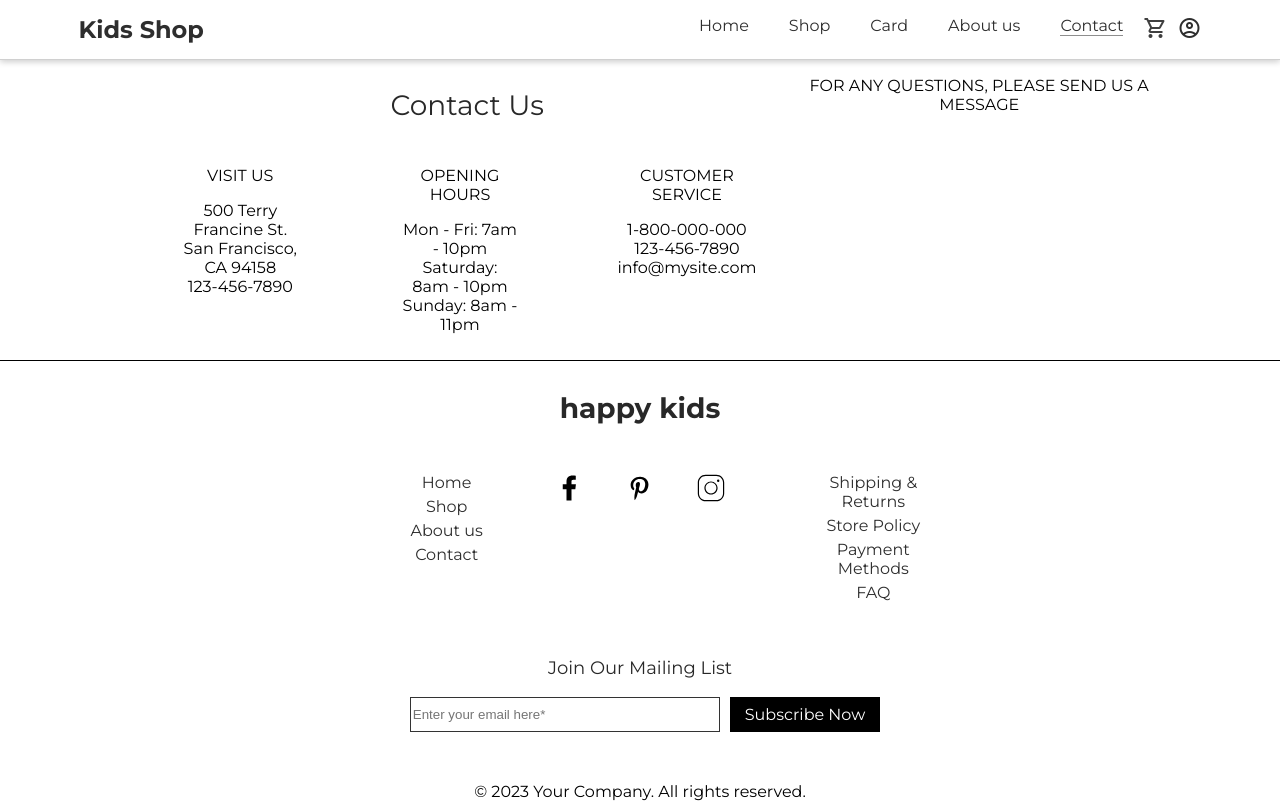
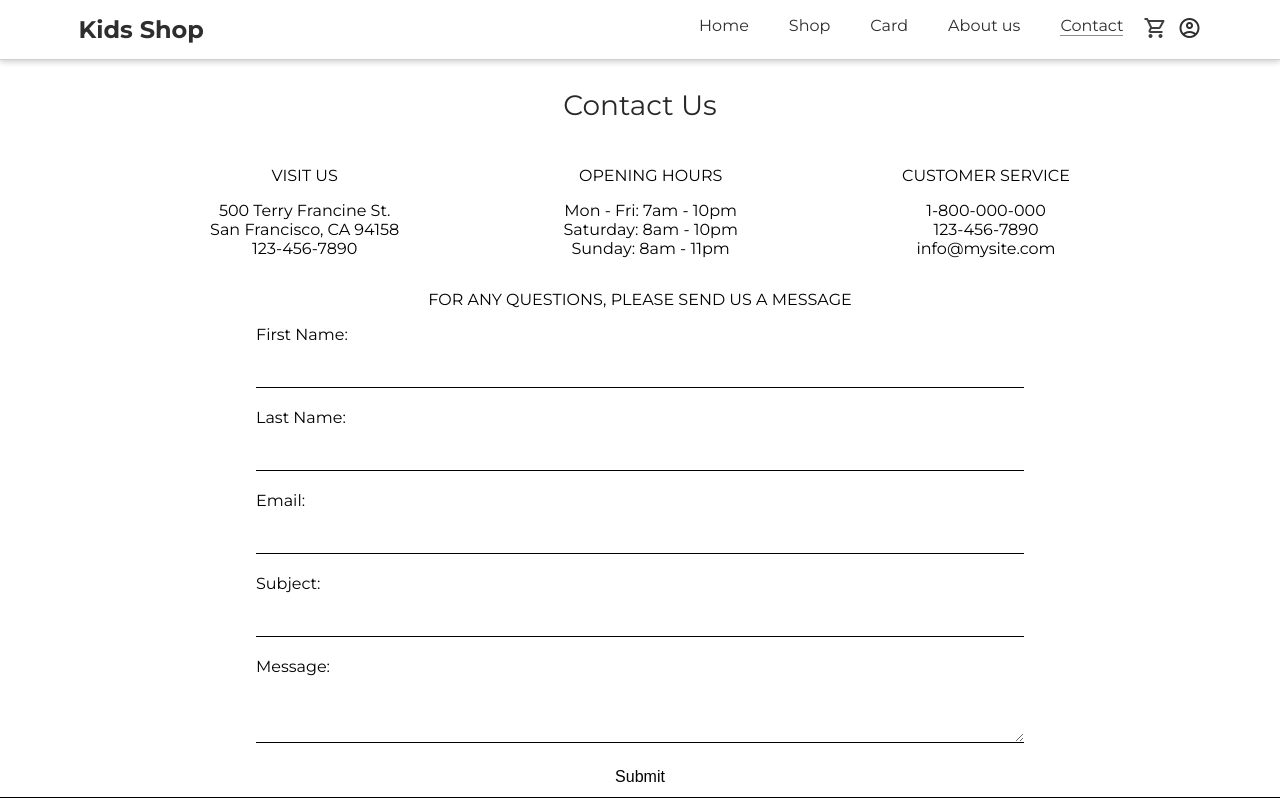
Before and after one commit to maksymskvr1324/Shop_kids, a React (Create React App) app: page /Contact in a window 1280 px wide. Shown: the top 803 px of the page. Built offline with nearby package versions, Linux system fonts and the light colour scheme.

Commit message:
Додав верстку на сторінку Contact

```diff
--- a/src/css/contact.css
+++ b/src/css/contact.css
@@ -1,13 +1,13 @@
-.contact{
-    max-width: 80%;
+.contact_us{
+    width: 80%;
     margin: 0 auto;
+    text-align: center;
+}
 
-}
+
 
 .contact-info{
     display: flex;
-    text-align: center;
-    margin: 0 auto;
 }
 
 .cont_toitle{
@@ -21,10 +21,119 @@
 .opening-hours,
 .customer-service {
   padding: 0px 50px 0px 50px;
+  margin: 0 auto;
 }
 
 
 .contact_form{
+    width: 60%;
+    margin: 0 auto;
+    display: flex;
+    flex-direction: column;
+    justify-content: center;
+}
+.contact_form p{
     text-align: center;
+}
+
+
+.inp_name input {
+    margin-bottom: 20px;
+    padding: 10px;
+    font-size: 20px;
+    width: 100%;
+    border: none;
+    border-bottom: 1px solid black;
+}
+
+.inp_name input:hover{
+    border-bottom: 2px solid black;
+}
+
+.inp_name input:focus {
+    outline: none;
+    border-bottom: 2px solid black;
+}
+
+
+.email input{
+    padding: 10px;
+    font-size: 20px;
+    margin-bottom: 20px;
+    width: 100%;
+    border: none;
+    border-bottom: 1px solid black;
+}
+
+.email input:hover{
+    border-bottom: 2px solid black;
+}
+
+.email input:focus {
+    outline: none;
+    border-bottom: 2px solid black;
+}
+
+
+.subject input{
+    padding: 10px;
+    font-size: 20px;
+    margin-bottom: 20px;
+    width: 100%;
+    border: none;
+    border-bottom: 1px solid black;
+}
+
+.subject input:hover{
+    border-bottom: 2px solid black;
+
+}
+
+.subject input:focus {
+    outline: none;
+    border-bottom: 2px solid black;
+}
+
+
+.message textarea {
+    padding: 10px;
+    font-size: 20px;
+    width: 100%;
+    border: none;
+    border-bottom: 1px solid black;
+}
+
+.message textarea:hover {
+    border-bottom: 2px solid black;
+}
+
+.message textarea:focus {
+    outline: none;
+    border-bottom: 2px solid black;
+}
+
+
+.contact_form button{
+    border: none;
+    background-color: #fff;
+    font-size: 16px;
+    margin-top: 20px
+}
+
+.contact_form button:hover{
+    color: red;
+    transition: 0.5s;
+}
+
+.button_sub{
     align-items: center;
 }
+
+
+
+.button_sub {
+    margin-top: 20px;
+    border: none;
+    background-color: #fff;
+    font-size: 16px;
+}
--- a/src/pages/Contact.tsx
+++ b/src/pages/Contact.tsx
@@ -5,7 +5,6 @@ export default function Conctact(){
     return(
         <>
             <Navbar/>
-            <div className="contact">
                 <div className="contact_us">
                     <p className="cont_toitle">Contact Us</p>
                     <div className="contact-info">
@@ -42,9 +41,28 @@ export default function Conctact(){
                     <div className="contact_title">
                         <p>FOR ANY QUESTIONS, PLEASE SEND US A MESSAGE</p>
                     </div>
+                    <div className="inp_name">
+                        <label htmlFor="fname">First Name:</label>
+                        <input type="text" id="fname" name="fname" />
+
+                        <label htmlFor="lname">Last Name:</label>
+                        <input type="text" id="lname" name="lname" />
+                    </div>
+                    <div className="email">
+                        <label htmlFor="email">Email:</label>
+                        <input/>
+                    </div>
+                    <div className="subject">
+                        <label htmlFor="subject">Subject:</label>
+                        <input/>
+                    </div>
+                    <div className="message">
+                        <label htmlFor="message">Message:</label>
+                        <textarea ></textarea>
+                    </div>
+                    <button className="button_sub" type="submit">Submit</button>
                 </div>
                 <div className="contact_map"></div>
-            </div>
             <Footer/>
         </>
     )
```
